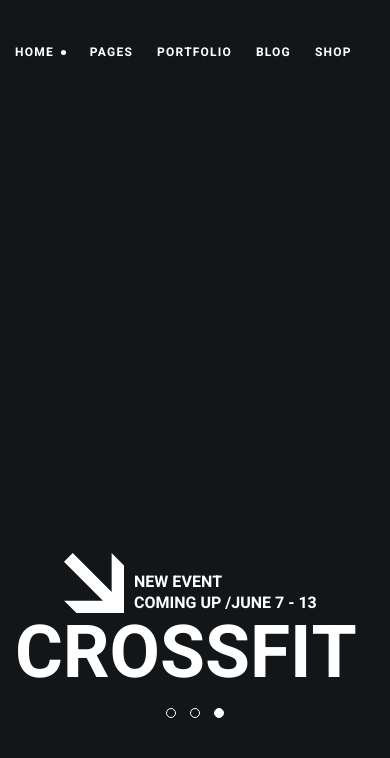
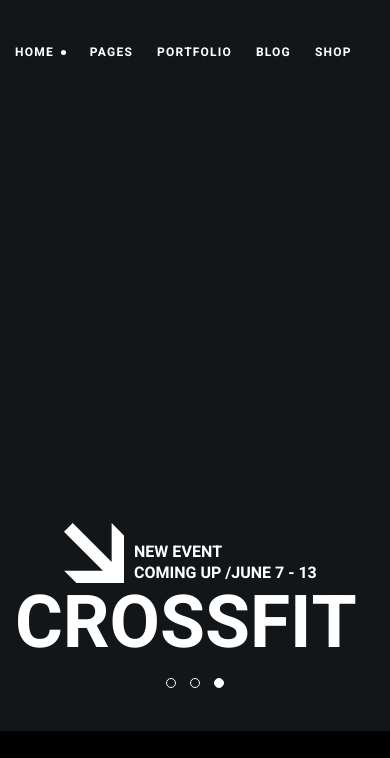
Before and after one commit to Lundennn/Crossfit, a plain HTML site: page index.html in a window 390 px wide. Shown: the part 53-811 px from the top of the page. Drawn offline with Linux system fonts and the light colour scheme.

Commit message:
lesson 4.8

```diff
--- a/style.css
+++ b/style.css
@@ -640,7 +640,7 @@ h1, h2, h3, h4, h5, h6 {
   }
 
   .banner {
-    min-height: calc(100vh - var(--header-height) - 90px);
+    min-height: calc(100vh - var(--header-height) - 120px);
   }
 }
 
```
